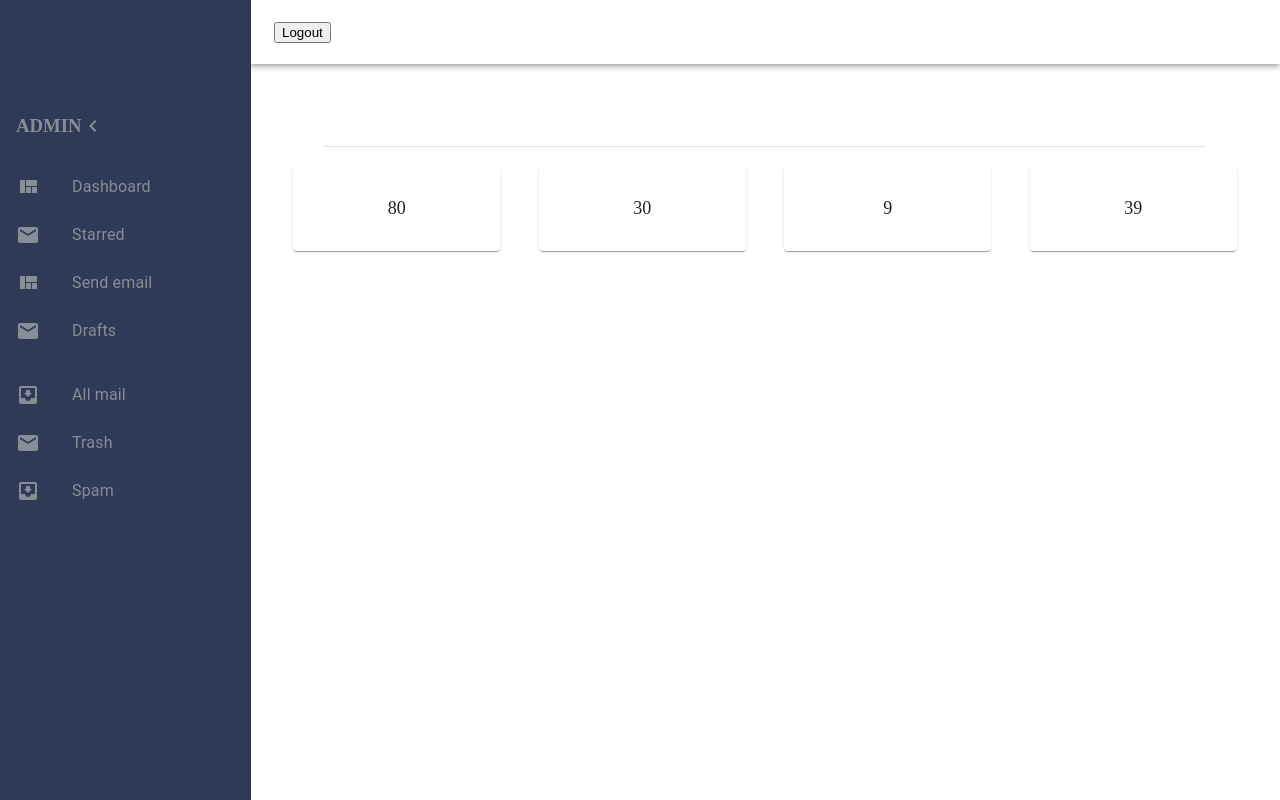
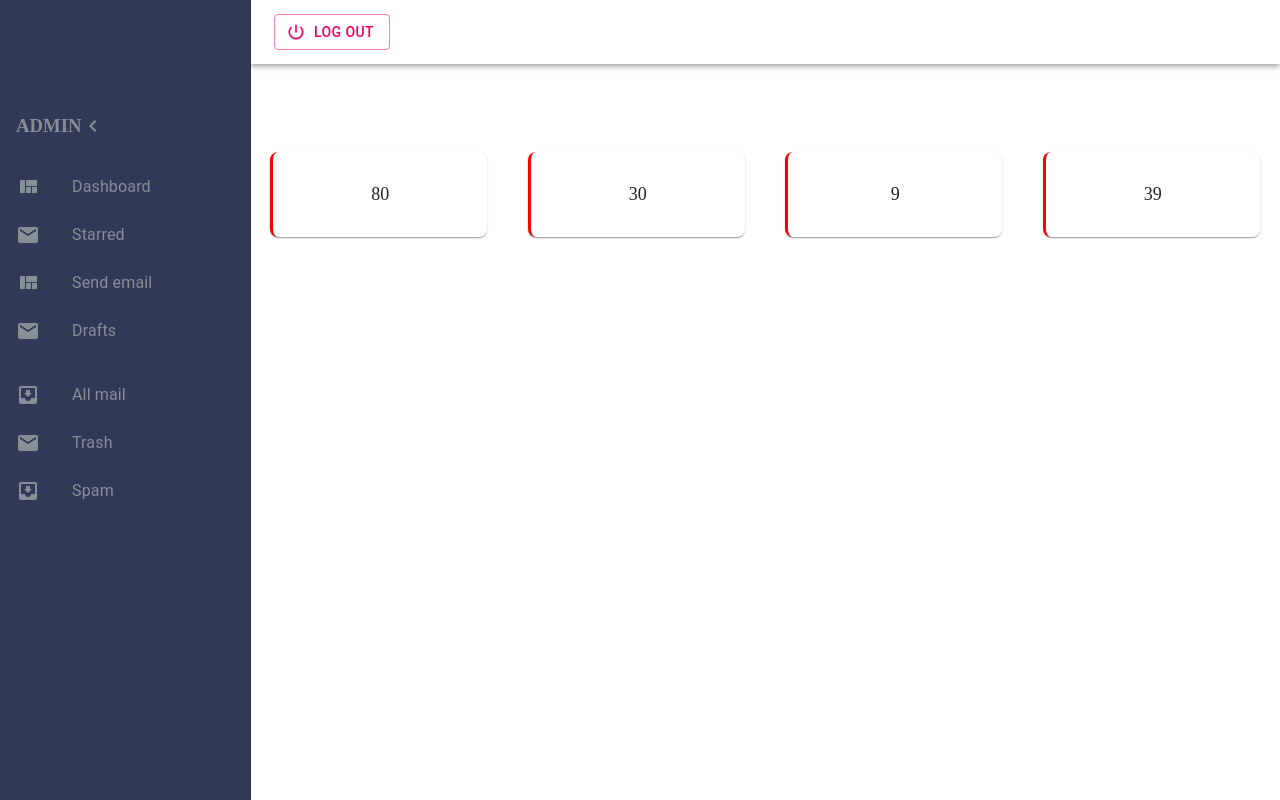
Before and after one commit to Tamdupagal/react, a React (Create React App) app in the folder adminclient/: page / in a window 1280 px wide. Built offline with nearby package versions, Linux system fonts and the light colour scheme.

Commit message:
more changes

```diff
--- a/adminclient/src/App.js
+++ b/adminclient/src/App.js
@@ -1,10 +1,14 @@
 import SideBar from "./Components/SideBar/sideBar";
+import Dashboard from './Components/Dashboard/Dashboard'
 import { Container} from "react-bootstrap"
 function App() {
   return (
       <div>
         <SideBar/>
-        {/* <Dashboard/> */}
+        <div style={{marginLeft: 250}}>
+        <Dashboard/>
+        </div>
+
       </div>
   );
 }
--- a/adminclient/src/Components/Dashboard/Dashboard.jsx
+++ b/adminclient/src/Components/Dashboard/Dashboard.jsx
@@ -17,14 +17,15 @@ const useStyles = makeStyles((theme) => ({
     color: theme.palette.text.dark,
     fontSize: "large",
     marginInline: "5%",
-    borderRadius: "10",
+    borderRadius: "8px",
+    borderLeft: '3px solid red'
   },
   button: {
     marginLeft: "85%",
     margin: "2%",
   },
   divider: {
-    margin: "2%",
+    marginTop: "2%",
   },
   //   paper1: {
   //     padding: theme.spacing(4),
@@ -51,11 +52,12 @@ const Dashboard = () => {
         >
           Log Out
         </Button> */}
-        <Divider className={classes.divider} />
+        {/* <Divider/> */}
       </Container>
       <Grid className={classes.root} container spacing={2}>
         <Grid item xs={12} sm={6} md={3}>
-          <Paper className={classes.paper}>80</Paper>
+          <Paper className={classes.paper}>80
+          </Paper>
         </Grid>
         <Grid item xs={12} sm={6} md={3}>
           <Paper className={classes.paper}>30</Paper>
--- a/adminclient/src/Components/SideBar/sideBar.jsx
+++ b/adminclient/src/Components/SideBar/sideBar.jsx
@@ -19,6 +19,8 @@ import MailIcon from '@material-ui/icons/Mail';
 import { Button } from '@material-ui/core';
 import ViewQuiltIcon from '@material-ui/icons/ViewQuilt';
 import Dashboard from './../Dashboard/Dashboard'
+import PowerSettingsNewRoundedIcon from "@material-ui/icons/PowerSettingsNewRounded";
+
 
 
 const drawerWidth = 250;
@@ -54,11 +56,12 @@ const useStyles = makeStyles((theme)=>({
         //   easing: theme.transitions.easing.easeOut,
         //   duration: theme.transitions.duration.enteringScreen,
         // }),
-        position: 'fixed'
+        // position: 'fixed'
       },
       Toolbar:{
           backgroundColor: 'white',
         //   position: "fixed"
+        // border: 'none'
       },
       leftIcon: {
         display: `${display}`
@@ -105,6 +108,8 @@ const useStyles = makeStyles((theme)=>({
         }),
         marginLeft:`${contentMargin}` ,
       },
+      button: {
+      },
 }))
 
 const SideBar = () => {
@@ -131,7 +136,7 @@ const SideBar = () => {
         <>
             <div className={classes.root}>
                 {/* <CssBaseline/> */}
-                <AppBar Variant="Secondary" className={clsx(classes.appBar, {[classes.appBarShift]: open,})}>
+                <AppBar className={clsx(classes.appBar, {[classes.appBarShift]: open,})}>
                     <Toolbar className={clsx(classes.Toolbar)}>
                         <IconButton
                         color="secondary"
@@ -141,10 +146,21 @@ const SideBar = () => {
                         className={clsx(classes.menuButton, open && classes.hide)}>
                         <MenuIcon className={clsx(open)}/>
                         </IconButton>
-                        <button>Logout</button>
+                        <div>
+
+                        <Button
+                        variant="outlined"
+                        size="medium"
+                        color="secondary"
+                        startIcon={<PowerSettingsNewRoundedIcon />}
+
+                        >
+                        Log Out
+                        </Button>
+                        </div>
                     </Toolbar>
                 </AppBar>
-            <Drawer
+                <Drawer
                 className={classes.drawer}
                 variant="persistent"
                 anchor="left"
@@ -177,7 +193,6 @@ const SideBar = () => {
             </Drawer>
             <main className={clsx(classes.content, {[classes.contentShift]: open,})}>
                 <div className={classes.drawerHeader} />
-                <Dashboard/>
             </main>
         </div>
         </>
```
